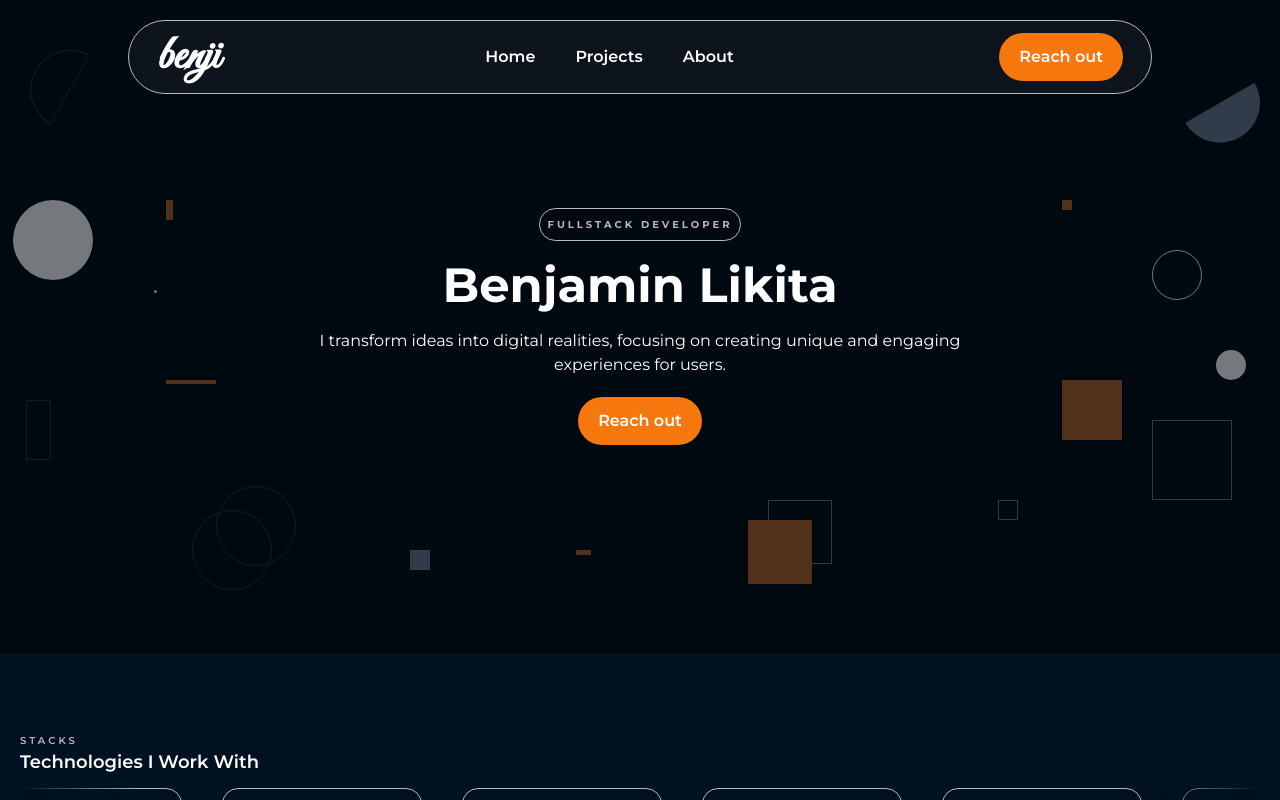
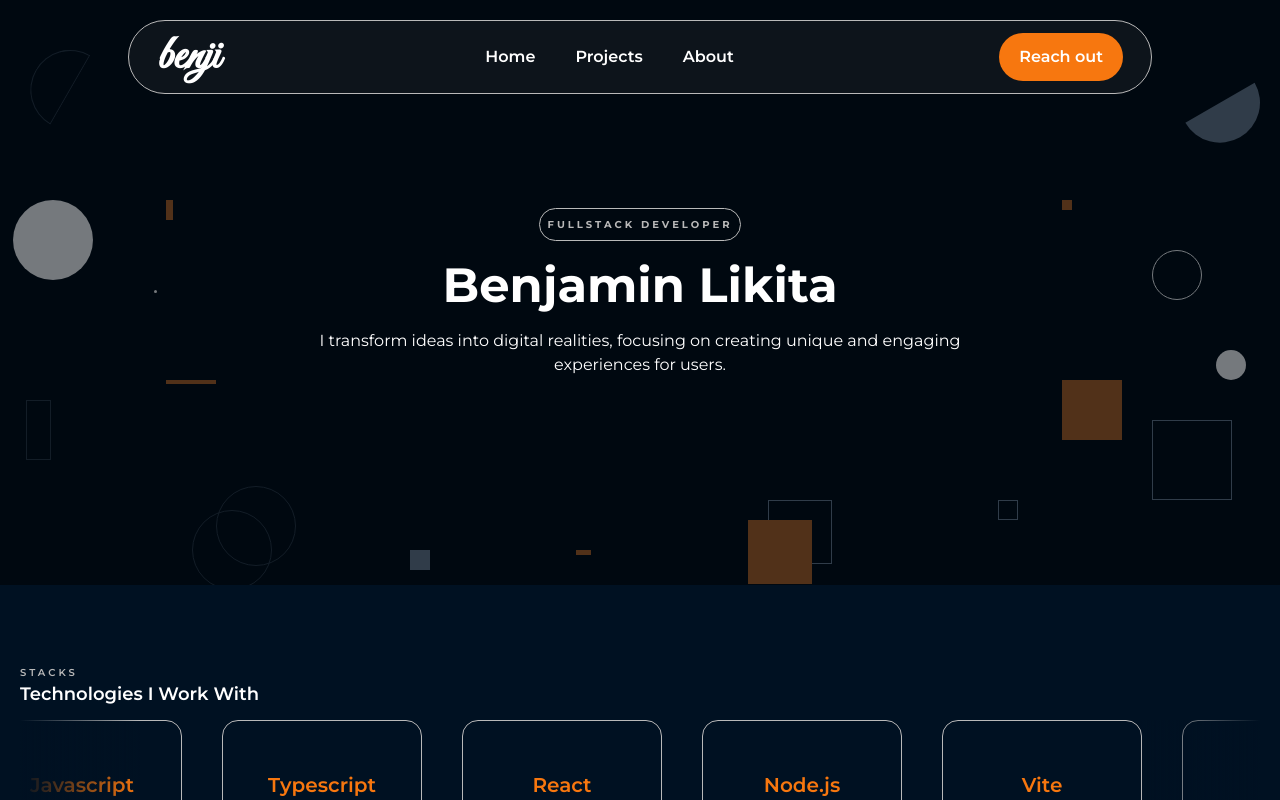
Before and after one commit to BenjaminLikita/New-Portfolio, a React (Vite) app: page / in a window 1280 px wide. Shown: the top 800 px of the page. Built offline with nearby package versions, Linux system fonts and the light colour scheme.

Commit message:
updated scroll to contact section

```diff
--- a/src/components/Navbar.tsx
+++ b/src/components/Navbar.tsx
@@ -3,6 +3,7 @@ import { Link } from "react-router-dom"
 import close from "../assets/xmark-solid.svg"
 import menu from "../assets/bars-solid.svg"
 import { motion } from "motion/react"
+import { scrollToContact } from "../pages/PortfolioPage"
 
 
 const Navbar = () => {
@@ -28,7 +29,9 @@ const Navbar = () => {
             ))
           }
         </div>
-        <Link to={""} className="bg-secondary text-white py-3 px-5 rounded-full font-semibold hidden md:inline-block">Reach out</Link>
+        {/* <Link to={""} className="bg-secondary text-white py-3 px-5 rounded-full font-semibold hidden md:inline-block">Reach out</Link> */}
+        <motion.button initial={{ y: 20, opacity: 0 }} animate={{ y: 0, opacity: 1 }} className="bg-secondary text-white py-3 px-5 rounded-full font-semibold hidden md:inline-block" onClick={scrollToContact}>Reach out</motion.button>
+        {/* <motion.button initial={{ y: 20, opacity: 0 }} animate={{ y: 0, opacity: 1 }} className="bg-secondary inline-block md:hidden py-3 px-5 rounded-full font-semibold" onClick={scrollToContact}>Reach out</motion.button> */}
         <div className="block md:hidden">
           {isOpen ? <img src={close} className="size-[30px] cursor-pointer" alt="close" onClick={() => setIsOpen(false)} /> : <img src={menu} className="size-[30px] cursor-pointer" alt="menu" onClick={() => setIsOpen(true)} />}
         </div>
--- a/src/pages/PortfolioPage.tsx
+++ b/src/pages/PortfolioPage.tsx
@@ -8,6 +8,12 @@ import Navbar from "../components/Navbar"
 import { motion, MotionConfig } from 'motion/react'
 
 
+export const scrollToContact = () => {
+    const contactSection = document.getElementById('contact')
+    contactSection?.scrollIntoView({
+        behavior: 'smooth'
+    })
+}
 
 const PortfolioPage = () => {
 
@@ -98,7 +104,7 @@ const PortfolioPage = () => {
                     <motion.span initial={{ y: -20, opacity: 0 }} animate={{ y: 0, opacity: 1 }}  className="inline-block rounded-full border border-gray-2 p-2 tracking-[3px] text-[8px] md:text-[10px] font-bold text-gray-2">FULLSTACK DEVELOPER</motion.span>
                     <motion.h1 initial={{ y: -20, opacity: 0 }} animate={{ y: 0, opacity: 1 }} className="font-bold text-4xl md:text-5xl">Benjamin Likita</motion.h1>
                     <motion.p initial={{ y: 20, opacity: 0 }} animate={{ y: 0, opacity: 1 }} className="w-[60%] text-center m-auto">I transform ideas into digital realities, focusing on creating unique and engaging experiences for users.</motion.p>
-                    <motion.button initial={{ y: 20, opacity: 0 }} animate={{ y: 0, opacity: 1 }} className="bg-secondary py-3 px-5 rounded-full font-semibold">Reach out</motion.button>
+                    <motion.button initial={{ y: 20, opacity: 0 }} animate={{ y: 0, opacity: 1 }} className="bg-secondary inline-block md:hidden py-3 px-5 rounded-full font-semibold" onClick={scrollToContact}>Reach out</motion.button>
                 </div>
             </section>
 
@@ -168,7 +174,7 @@ const PortfolioPage = () => {
                 </div>
             </section>
 
-            <section className="bg-black-2 px-5 py-20">
+            <section className="bg-black-2 px-5 py-20" id="contact">
                 <div className="flex flex-col md:flex-row gap-10 items-center">
 
                     <motion.div viewport={{ once: true, amount: .5 }} initial={{ x: -20, opacity: 0 }} whileInView={{ x: 0, opacity: 1 }} className="space-y-5">
```
